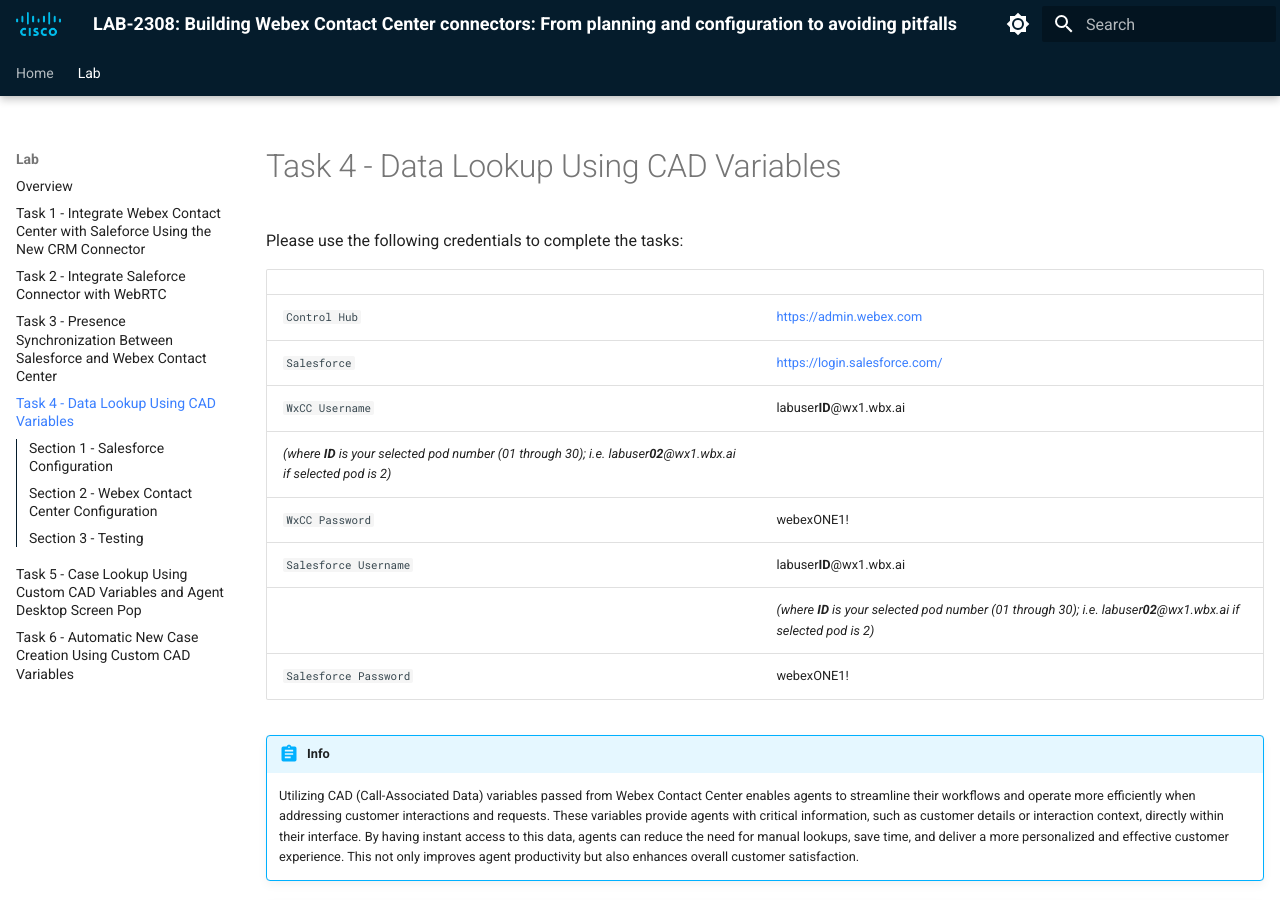
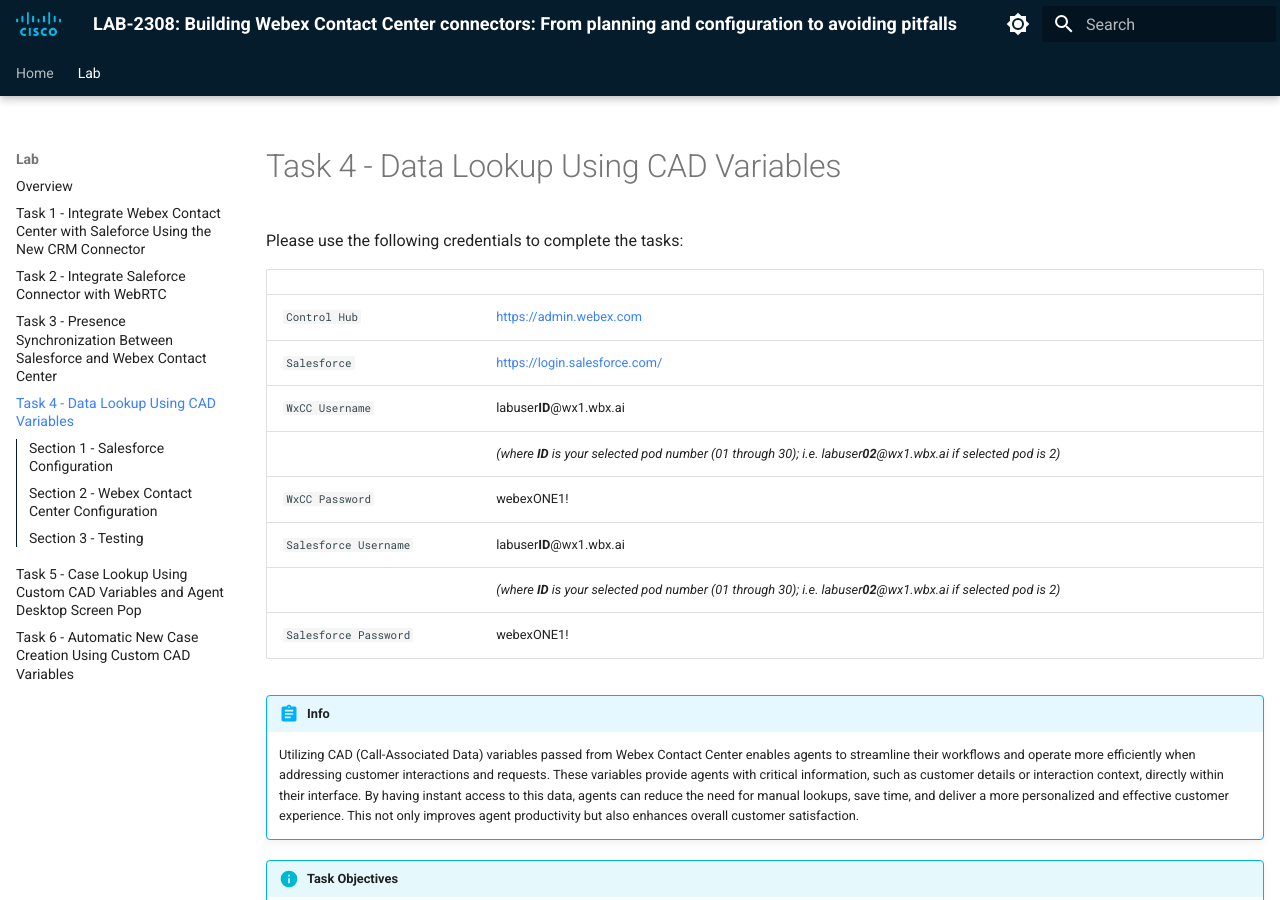
Before and after one commit to WebexCC-SA/LAB-2308, an MkDocs documentation site: the page built from docs/task4.md, in a window 1280 px wide and 900 px high. Built offline with MkDocs 1.6.1 and Material for MkDocs 9.7.7, drawn with Linux system fonts in a browser that asks for light colours.

```diff
--- a/docs/task4.md
+++ b/docs/task4.md
@@ -9,7 +9,7 @@ Please use the following credentials to complete the tasks:
 | `Control Hub`             | <a href="https://admin.webex.com" target="_blank">https://admin.webex.com</a> |
 | `Salesforce`   | <a href="https://login.salesforce.com" target="_blank">https://login.salesforce.com/</a> |
 | `WxCC Username`       | labuser**ID**@wx1.wbx.ai  |
-|                        _(where **ID** is your selected pod number (01 through 30); i.e. labuser**02**@wx1.wbx.ai if selected pod is 2)_       |
+|                       | _(where **ID** is your selected pod number (01 through 30); i.e. labuser**02**@wx1.wbx.ai if selected pod is 2)_       |
 | `WxCC Password`       | webexONE1!         |
 | `Salesforce Username`       | labuser**ID**@wx1.wbx.ai  |
 |                       | _(where **ID** is your selected pod number (01 through 30); i.e. labuser**02**@wx1.wbx.ai if selected pod is 2)_       |
```
